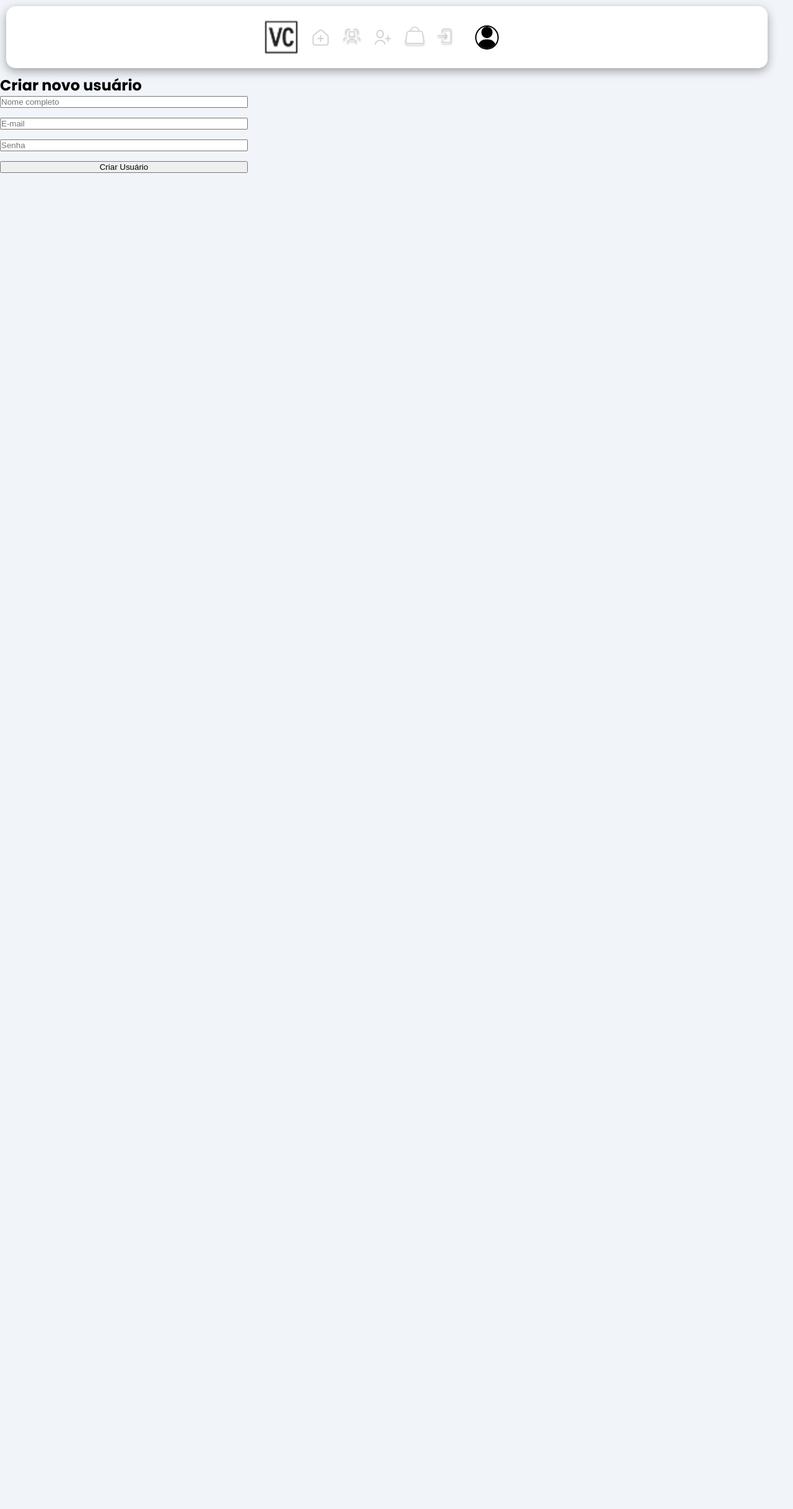
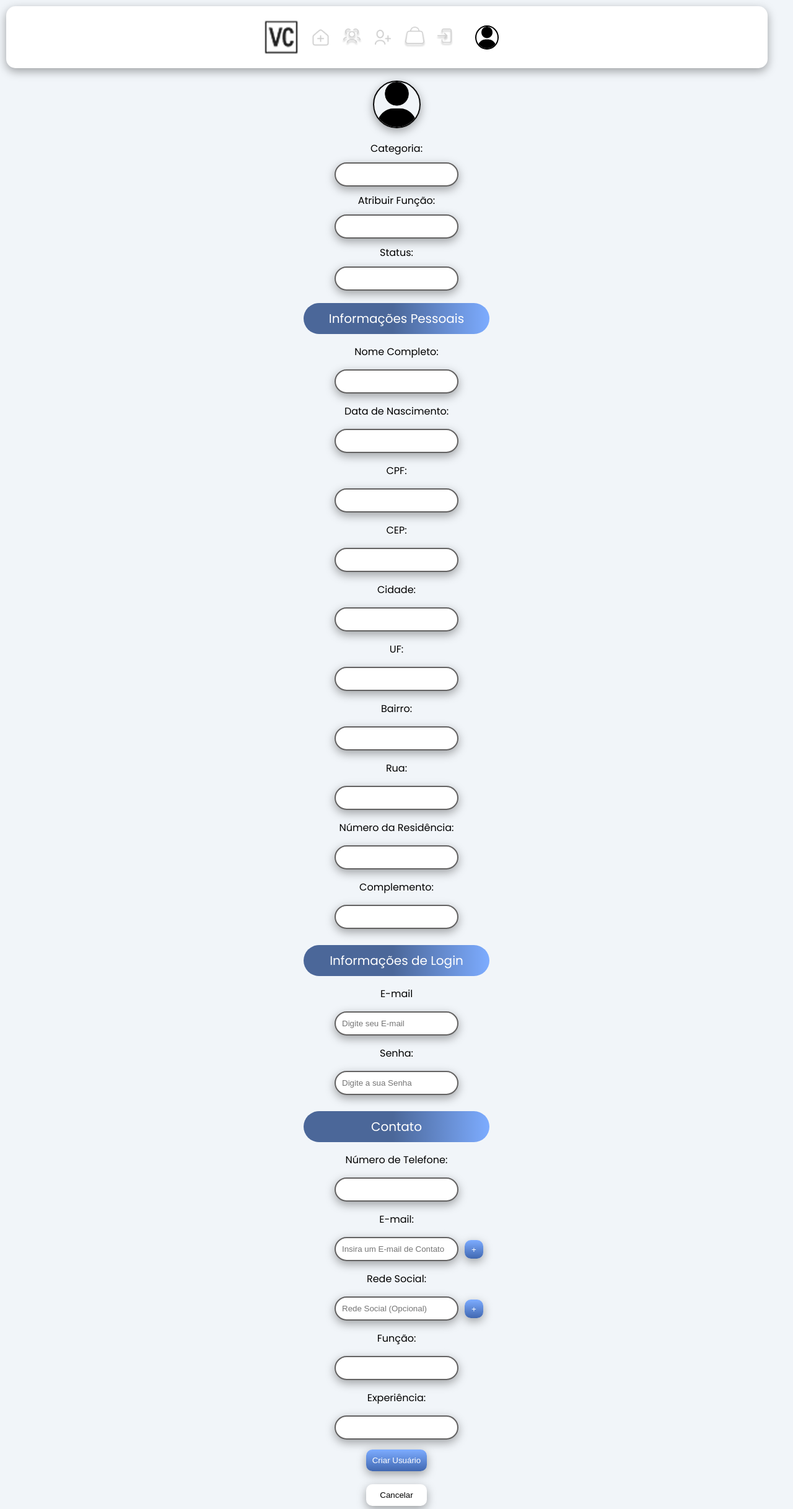
Before and after one commit to Igor-Victor21/Front-end-Vite-js-Vc-Brinquedos-Espumados-, a React (Vite) app in the folder Front-end-Vite-js-Vc-Brinquedos-Espumados/: page /CreateUsers in a window 1280 px wide. Shown: the whole page at 62% size. Before the commit the page ends 800 px from the top, so only its background shows below. Built offline with nearby package versions, Linux system fonts and the light colour scheme.

Commit message:
CreateUsers design alterado, quase finalizado, inputs alterado, bug arrumado de criar usuário

```diff
--- a/Front-end-Vite-js-Vc-Brinquedos-Espumados/src/CreateUsers.jsx
+++ b/Front-end-Vite-js-Vc-Brinquedos-Espumados/src/CreateUsers.jsx
@@ -3,6 +3,8 @@ import { useNavigate } from 'react-router'
 import { api } from '../api/api'
 import style from './CreateUsers.module.css'
 import { Menu } from './components/menu'
+
+import User from './assets/image/user-test-sem-figma.png'
 
 function CreateUsers() {
     const navigate = useNavigate()
@@ -10,19 +12,20 @@ function CreateUsers() {
         fullName: '',
         email: '',
         password: '',
-        cpf: 'null',
-        socialReason: 'null',
-        stateRegistration: 'null',
-        cnpj: 'null',
-        cep: 'null',
-        uf: 'null',
-        city: 'null',
-        neighborhood: 'null',
-        road: 'null',
-        numberHouse: 0,
-        complement: 'null',
-        numberPhone: 'null',
-        dateOfBirth: 'null'
+        cpf: '',
+        socialReason: '',
+        stateRegistration: '',
+        cnpj: '',
+        cep: '',
+        uf: '',
+        city: '',
+        neighborhood: '',
+        road: '',
+        numberHouse: '',
+        complement: '',
+        numberPhone: '',
+        dateOfBirth: ''
+
     })
 
     const [error, setError] = useState('')
@@ -30,7 +33,10 @@ function CreateUsers() {
 
     const handleChange = (e) => {
         const { name, value } = e.target
-        setUser({ ...user, [name]: value })
+        setUser({
+            ...user,
+            [name]: name === 'numberHouse' ? Number(value) : value
+        })
     }
 
     const handleSubmit = async (e) => {
@@ -41,21 +47,77 @@ function CreateUsers() {
             setTimeout(() => navigate('/User'), 1000)
         } catch (err) {
             setError('Erro ao criar usuário')
+            console.log(err)
         }
     }
     return (
         <section>
-            <Menu/>
-            <div>
-                <h1>Criar novo usuário</h1>
+            <Menu />
+
+            <section>
+                <div className={style.wrapPhotoUser}>
+                    <img className={style.photoUser} src={User} alt="User" />
+                </div>
+
+                <div className={style.wrapInputs}>
+                    <p className={style.inputTitle}>Categoria:</p>
+                    <input className={style.inputUser} type="text" />
+                    <p className={style.inputTitle}>Atribuir Função:</p>
+                    <input className={style.inputUser} type="text" />
+                    <p className={style.inputTitle}>Status:</p>
+                    <input className={style.inputUser} type="text" />
+                </div>
+            </section>
+            <div className={style.wrapForm}>
                 <form onSubmit={handleSubmit} className={style.formSubmit}>
-                    <input type="text" name='fullName' placeholder='Nome completo' value={user.fullName} onChange={handleChange} required />
-                    <input type="email" name='email' placeholder='E-mail' value={user.email} onChange={handleChange} required />
-                    <input type="password" name='password' placeholder='Senha' value={user.password} onChange={handleChange} required />
-                    <button type="submit">Criar Usuário</button>
+                    <p className={style.title}>Informações Pessoais</p>
+                    <p className={style.inputTitle}>Nome Completo:</p>
+                    <input className={style.inputUser} type="text" name='fullName' value={user.fullName} onChange={handleChange} required />
+                    <p className={style.inputTitle}>Data de Nascimento:</p>
+                    <input className={style.inputUser} type="text" name='dateOfBirth' value={user.dateOfBirth} onChange={handleChange} required />
+                    <p className={style.inputTitle}>CPF: </p>
+                    <input className={style.inputUser} type="text" name='cpf' value={user.cpf} onChange={handleChange} required />
+                    <p className={style.inputTitle}>CEP: </p>
+                    <input className={style.inputUser} type="text" name='cep' value={user.cep} onChange={handleChange} required />
+                    <p className={style.inputTitle}>Cidade: </p>
+                    <input className={style.inputUser} type="text" name='city' value={user.city} onChange={handleChange} required />
+                    <p className={style.inputTitle}>UF: </p>
+                    <input className={style.inputUser} type="text" name='uf' value={user.uf} onChange={handleChange} required />
+                    <p className={style.inputTitle}>Bairro: </p>
+                    <input className={style.inputUser} type="text" name='neighborhood' value={user.neighborhood} onChange={handleChange} required />
+                    <p className={style.inputTitle}>Rua: </p>
+                    <input className={style.inputUser} type="text" name='road' value={user.road} onChange={handleChange} required />
+                    <p className={style.inputTitle}>Número da Residência:</p>
+                    <input className={style.inputUser} type="number" name='numberHouse' value={user.numberHouse} onChange={handleChange} min="0" required />
+                    <p className={style.inputTitle}>Complemento: </p>
+                    <input className={style.inputUser} type="text" name='complement' value={user.complement} onChange={handleChange} required />
+                    <p className={style.title}>Informações de Login</p>
+                    <p className={style.inputTitle}>E-mail</p>
+                    <input className={style.inputUser} type="email" placeholder='Digite seu E-mail' name='email' value={user.email} onChange={handleChange} required />
+                    <p className={style.inputTitle}>Senha: </p>
+                    <input className={style.inputUser} type="password" placeholder='Digite a sua Senha' name='password' value={user.password} onChange={handleChange} required />
+                    <p className={style.title}>Contato</p>
+                    <p className={style.inputTitle}>Número de Telefone: </p>
+                    <input className={style.inputUser} type="text" name='numberPhone' value={user.numberPhone} onChange={handleChange} required />
+                    <p className={style.inputTitle}>E-mail: </p>
+                    <div style={{ position: "relative" }}>
+                        <input className={style.inputUser} type="text" placeholder='Insira um E-mail de Contato' />
+                        <button className={style.btnAdd}>+</button>
+                    </div>
+                    <p className={style.inputTitle}>Rede Social: </p>
+                    <div style={{ position: "relative" }}>
+                        <input className={style.inputUser} type="text" placeholder='Rede Social (Opcional)' />
+                        <button className={style.btnAdd}>+</button>
+                    </div>
+                    <p className={style.inputTitle}>Função: </p>
+                    <input className={style.inputUser} type="text" />
+                    <p className={style.inputTitle}>Experiência: </p>
+                    <input className={style.inputUser} type="text" />
+                    <button className={style.btnSubmit} type="submit">Criar Usuário</button>
+                    <button className={style.btnCancel}>Cancelar</button>
                 </form>
 
-                {error && <p style={{color: 'red'}}>{error}</p>}
+                {error && <p style={{ color: 'red' }}>{error}</p>}
                 {success && <p style={{ color: 'green' }}>{success}</p>}
             </div>
         </section>
--- a/Front-end-Vite-js-Vc-Brinquedos-Espumados/src/CreateUsers.module.css
+++ b/Front-end-Vite-js-Vc-Brinquedos-Espumados/src/CreateUsers.module.css
@@ -1,10 +1,118 @@
-.wrapCreateUser{
+body {
+    background-color: #F1F5F9;
+    font-family: 'Poppins', sans-serif;
+}
+
+.wrapPhotoUser {
+    display: flex;
+    align-items: center;
+    justify-content: center;
+    flex-direction: column;
+    margin-bottom: 10px;
+    padding: 10px;
+}
+
+.photoUser {
+    width: 77px;
+    height: 77px;
+    border: 2px solid var(--preto);
+    border-radius: 100%;
+    box-shadow: rgba(0, 0, 0, 0.35) 0px 5px 15px;
+}
+
+.wrapInputs {
+    display: flex;
+    align-items: center;
+    justify-content: center;
+    flex-direction: column;
+    gap: 10px;
+    margin: 10px;
+}
+
+.inputTitle {
+    font-size: 16px;
+}
+
+.wrapCreateUser {
     padding: 2rem;
 }
 
-.formSubmit{
+.wrapForm {
+    display: flex;
+    align-items: center;
+    justify-self: center;
+    flex-direction: column;
+}
+
+.formSubmit {
     display: flex;
     flex-direction: column;
+    align-items: center;
     gap: 1rem;
+    width: 200px;
     max-width: 400px;
 }
+
+.title {
+    background: #4B6799;
+    background: linear-gradient(90deg, rgba(75, 103, 153, 1) 0%, rgba(75, 103, 153, 1) 48%, rgba(125, 172, 255, 1) 100%);
+    margin-top: 10px;
+    border-radius: 30px;
+    color: var(--branco);
+    font-size: 20px;
+    padding: 10px;
+    width: 300px;
+    text-align: center;
+}
+
+.inputUser {
+    border: 2px solid #636262;
+    padding: 10px;
+    border-radius: 20px;
+    width: 200px;
+    box-sizing: border-box;
+    box-shadow: rgba(0, 0, 0, 0.35) 0px 5px 15px;
+}
+
+.wrapContact {
+    flex-direction: row;
+}
+
+.contactAdd {
+    position: absolute;
+}
+
+.btnSubmit {
+    background: #4168B1;
+    background: linear-gradient(0deg, rgba(65, 104, 177, 1) 0%, rgba(125, 172, 255, 1) 100%);
+    color: var(--branco);
+    padding: 10px;
+    border-radius: 10px;
+    border: none;
+    box-shadow: rgba(0, 0, 0, 0.35) 0px 5px 15px;
+}
+
+.btnAdd {
+    position: absolute;
+    border-radius: 10px;
+    border: none;
+    right: -40px;
+    top: 05px;
+    width: 30px;
+    height: 30px;
+    background: #4168B1;
+    background: linear-gradient(0deg, rgba(65, 104, 177, 1) 0%, rgba(125, 172, 255, 1) 100%);
+    color: var(--branco);
+    box-shadow: rgba(0, 0, 0, 0.35) 0px 5px 15px;
+
+}
+
+.btnCancel{
+    width: 98px;
+    height: 35px;
+    border-radius: 10px;
+    box-shadow: rgba(0, 0, 0, 0.35) 0px 5px 15px;
+    background-color: var(--branco);
+    border: none;
+    margin: 5px;
+}
```
